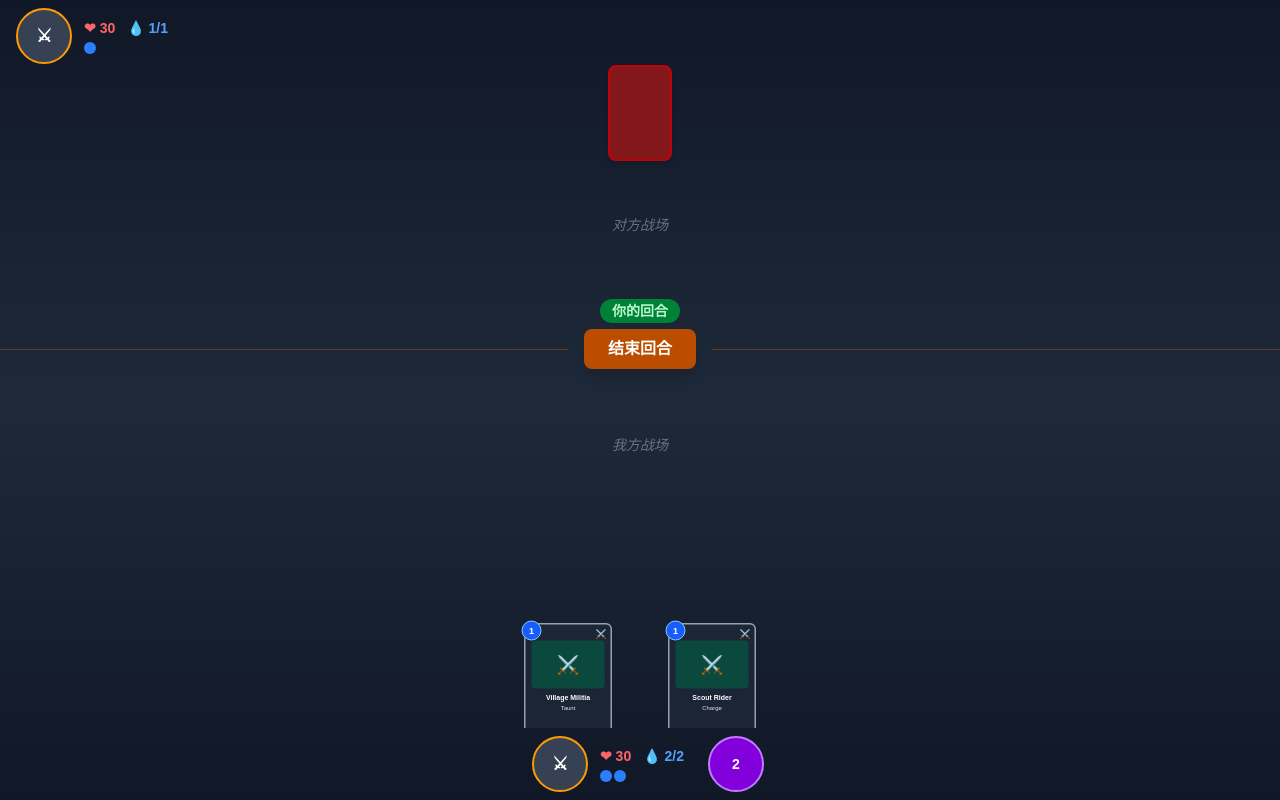
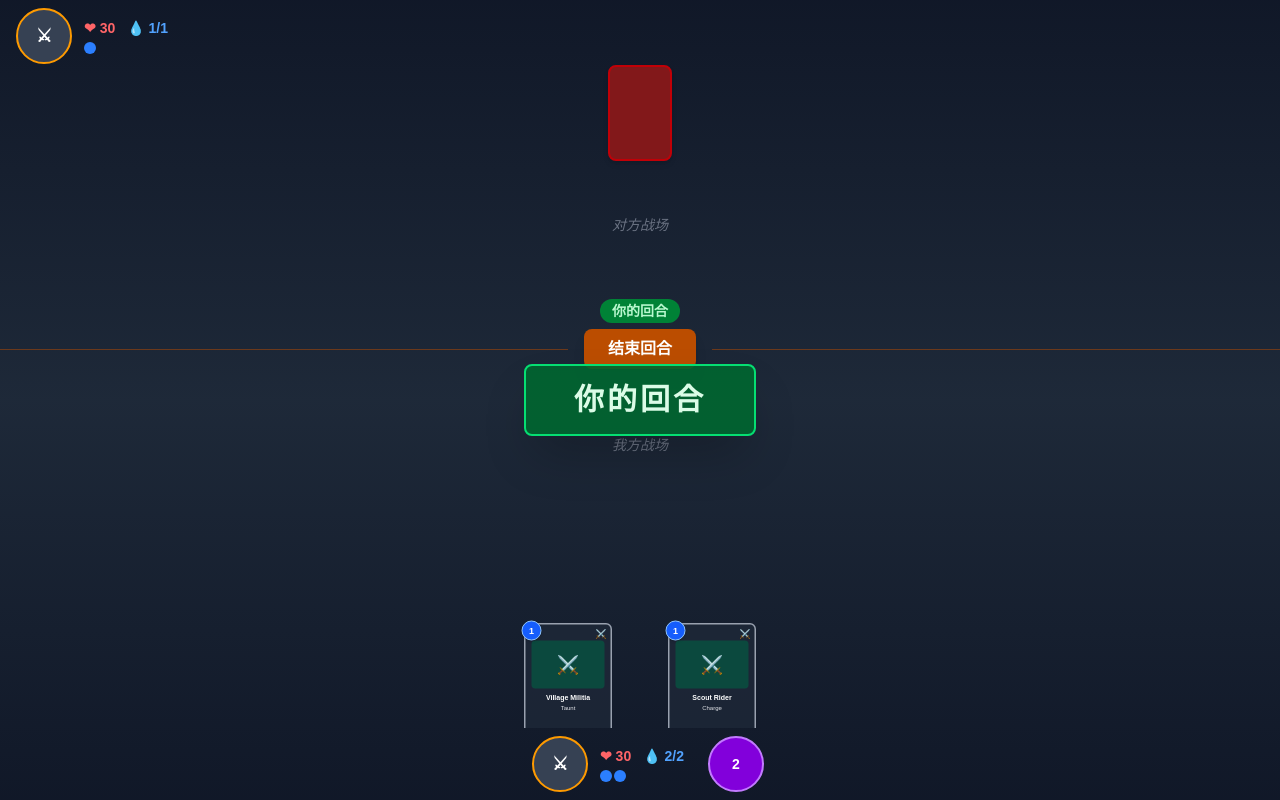
Before and after one commit to gyagp/sanguo-card, a Next.js app: page /game in a window 1280 px wide. Both pictures are taken after a click on the button "结束回合". Built offline with nearby package versions, Linux system fonts and the light colour scheme.

Commit message:
feat(autopo): Turn start/end transition effects — add a banner or overlay that announces turn changes with slide-in animation

```diff
--- a/src/app/game/page.tsx
+++ b/src/app/game/page.tsx
@@ -431,6 +431,29 @@ export default function GamePage() {
   const [enemyLegendaryShimmer, setEnemyLegendaryShimmer] = useState<Set<number>>(new Set());
 
   interface SpellEffect { particles: SpellTrailParticle[]; origin: { x: number; y: number }; key: number; }
+  const [turnBanner, setTurnBanner] = useState<"your" | "enemy" | null>(null);
+  const turnBannerTimerRef = useRef<ReturnType<typeof setTimeout> | null>(null);
+  const isFirstRender = useRef(true);
+
+  useEffect(() => {
+    if (isFirstRender.current) {
+      isFirstRender.current = false;
+      return;
+    }
+    setTurnBanner(isOpponentTurn ? "enemy" : "your");
+    if (turnBannerTimerRef.current) clearTimeout(turnBannerTimerRef.current);
+    turnBannerTimerRef.current = setTimeout(() => {
+      setTurnBanner(null);
+      turnBannerTimerRef.current = null;
+    }, 1500);
+  }, [isOpponentTurn]);
+
+  useEffect(() => {
+    return () => {
+      if (turnBannerTimerRef.current) clearTimeout(turnBannerTimerRef.current);
+    };
+  }, []);
+
   const [spellEffects, setSpellEffects] = useState<SpellEffect[]>([]);
   const [spellFlash, setSpellFlash] = useState(false);
   const spellKeyRef = useRef(0);
@@ -674,6 +697,22 @@ export default function GamePage() {
       {/* Opponent board */}
       <BoardZone minions={opponent.board} label="对方战场" isEnemy hasAttackerSelected={selectedAttacker !== null} onMinionClick={handleEnemyMinionClick} animations={enemyAnims} damageNumbers={enemyDmg} dyingMinions={enemyDying} impactParticles={enemyImpacts} legendaryParticles={enemyLegendaryParticles} legendaryShimmer={enemyLegendaryShimmer} />
 
+      {/* Turn banner overlay */}
+      {turnBanner && (
+        <div className="fixed inset-0 flex items-center justify-center pointer-events-none" style={{ zIndex: 50 }}>
+          <div
+            className={`px-12 py-4 rounded-lg text-3xl font-bold tracking-widest shadow-2xl ${
+              turnBanner === "your"
+                ? "bg-green-800/90 text-green-100 border-2 border-green-400"
+                : "bg-red-800/90 text-red-100 border-2 border-red-400"
+            }`}
+            style={{ animation: "turnBannerIn 1.5s ease-out forwards" }}
+          >
+            {turnBanner === "your" ? "你的回合" : "对手回合"}
+          </div>
+        </div>
+      )}
+
       {/* Turn indicator */}
       <div className="flex items-center justify-center py-0.5">
         <span className={`text-sm font-bold px-3 py-0.5 rounded-full ${isOpponentTurn ? "bg-red-700 text-red-200" : "bg-green-700 text-green-200"}`}>
--- a/src/app/globals.css
+++ b/src/app/globals.css
@@ -111,3 +111,10 @@ body {
   50% { opacity: 0.3; }
   100% { opacity: 0; }
 }
+
+@keyframes turnBannerIn {
+  0% { transform: translateX(-100%); opacity: 0; }
+  15% { transform: translateX(0); opacity: 1; }
+  70% { transform: translateX(0); opacity: 1; }
+  100% { transform: translateX(0); opacity: 0; }
+}
```
Also changed, not shown: .claude/CLAUDE.md, 1 other file (tests, documents, lock files or other folders).
